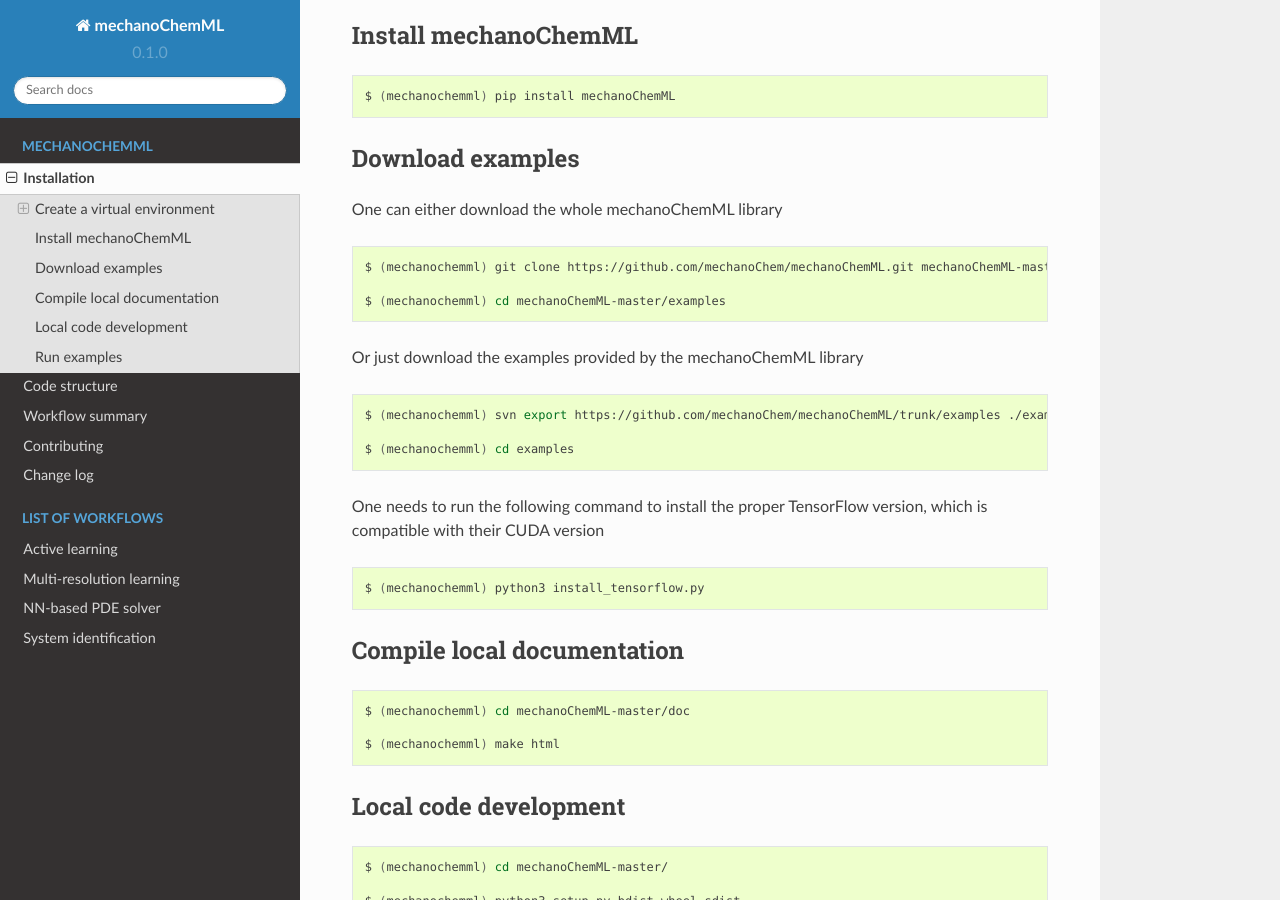
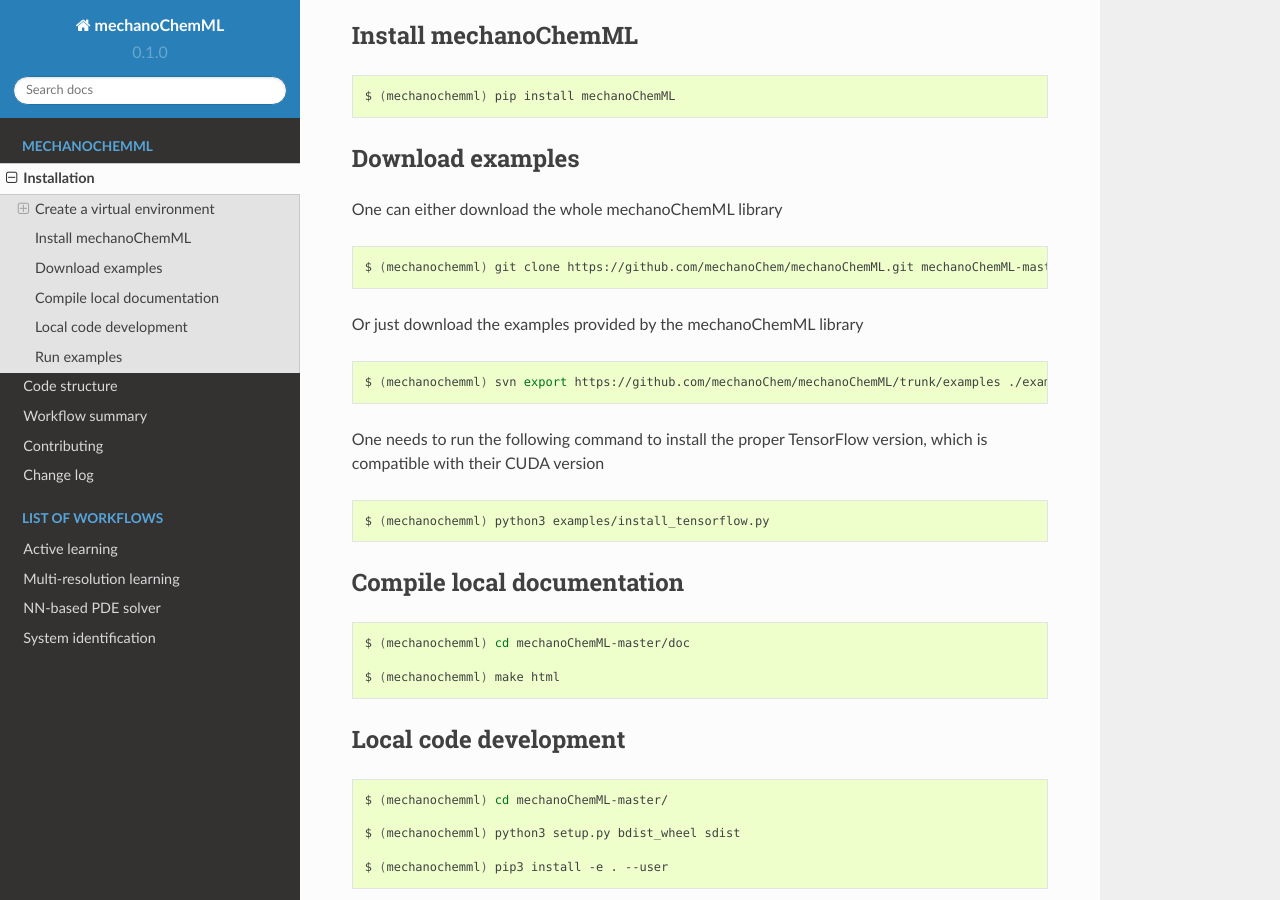
Before and after one commit to mechanoChem/mechanoChemML, a Sphinx documentation site: the page built from docs/installation.rst, in a window 1280 px wide and 900 px high, scrolled down 603 px. Built offline with Sphinx 7.4.7 and the Read the Docs theme 2.0.0, drawn with Linux system fonts in a browser that asks for light colours; pages that are not in the unit, such as notebooks, are missing from menus.

Commit message:
update installation instructions to avoid confusion

```diff
--- a/docs/installation.rst
+++ b/docs/installation.rst
@@ -48,21 +48,17 @@ One can either download the whole mechanoChemML library
 
   $ (mechanochemml) git clone https://github.com/mechanoChem/mechanoChemML.git mechanoChemML-master
 
-  $ (mechanochemml) cd mechanoChemML-master/examples
-
 Or just download the examples provided by the mechanoChemML library
 
 .. code-block:: bash
 
   $ (mechanochemml) svn export https://github.com/mechanoChem/mechanoChemML/trunk/examples ./examples
 
-  $ (mechanochemml) cd examples
-
 One needs to run the following command to install the proper TensorFlow version, which is compatible with their CUDA version
 
 .. code-block:: bash
 
-  $ (mechanochemml) python3 install_tensorflow.py
+  $ (mechanochemml) python3 examples/install_tensorflow.py
 
 
 Compile local documentation
```
Also changed, not shown: README.md (+1 -3 lines).
